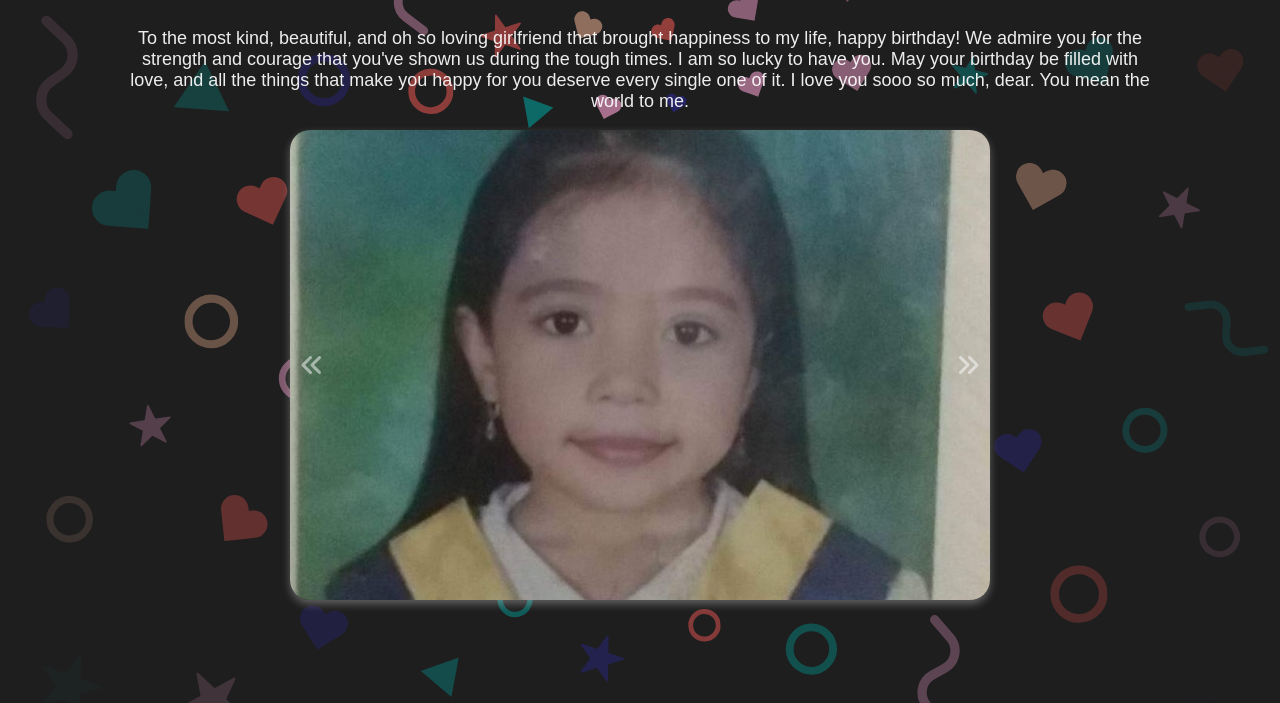
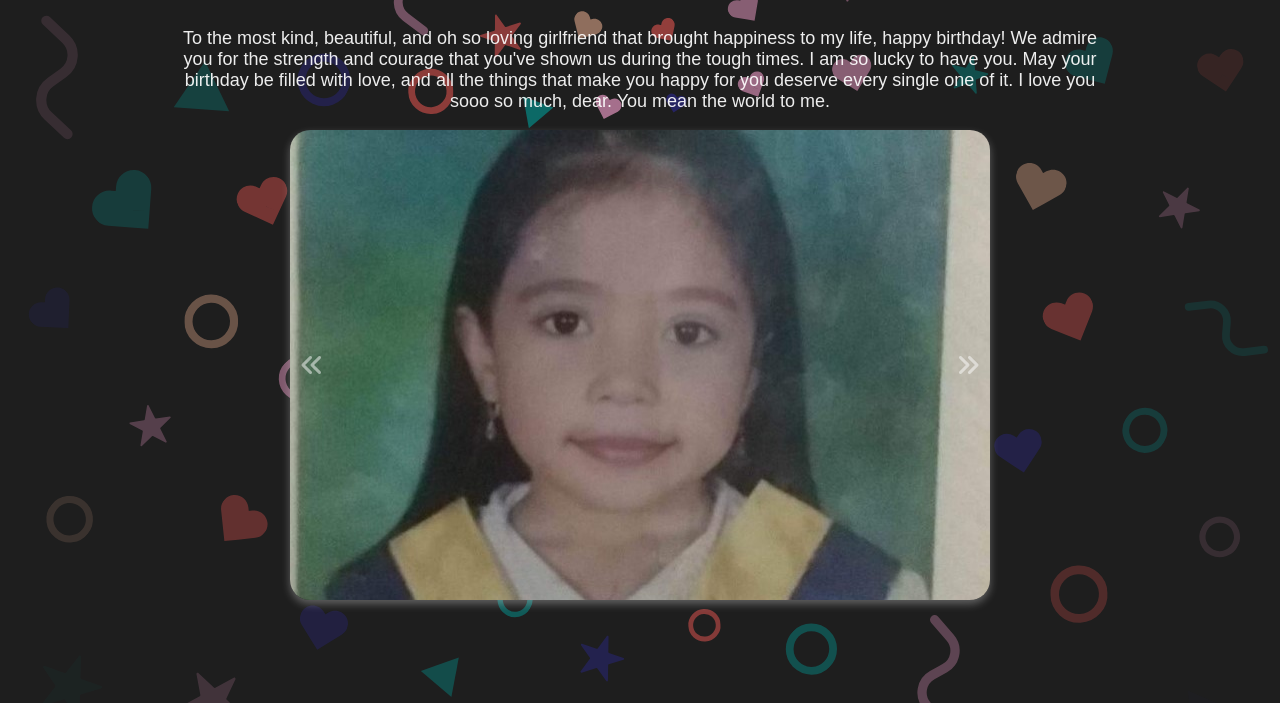
Before and after one commit to IvanVeluz18/samplehosting, a plain HTML site: page index.html in a window 1280 px wide. Shown: the part 97-800 px from the top of the page. Drawn offline with Linux system fonts and the light colour scheme; a web font is replaced by a local one.

Commit message:
Update style.css

```diff
--- a/style.css
+++ b/style.css
@@ -7,8 +7,8 @@ body{
     text-align: center;
     margin-top: 3px;
     margin-bottom: 0px;
-    margin-left: 130px;
-    margin-right: 130px;
+    margin: auto;
+    width: 72%;
     background: url(bbburst.svg);
     background-color: rgba(18, 18, 18, 0.95);
     background-position: center;
```
